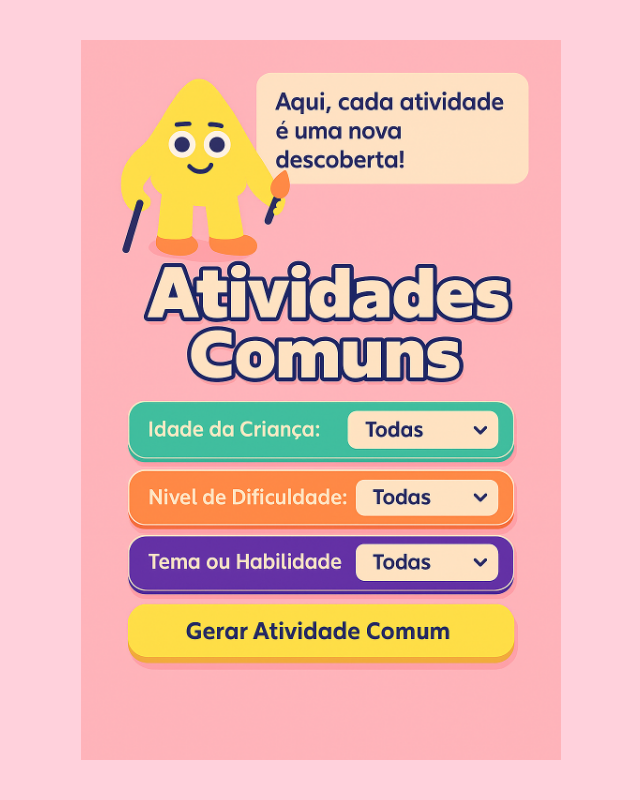
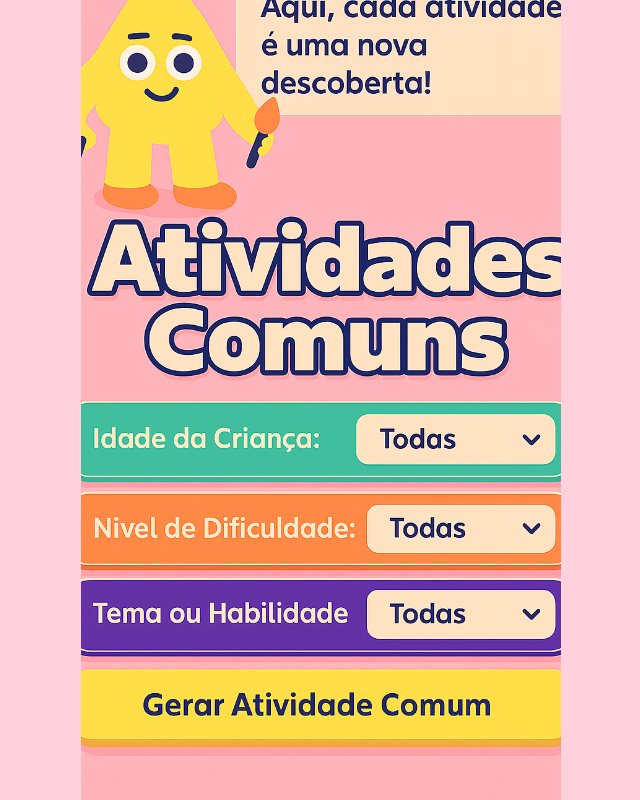
Before and after one commit to letiricetti2-alt/gerador-de-atividades-infantis, a Next.js app: page /atividades-comuns in a window 1280 px wide. Shown: the whole page, without its empty margins (319-959 px from the left). Built offline with nearby package versions, Linux system fonts and the light colour scheme.

Commit message:
Update page.jsx

```diff
--- a/app/atividades-comuns/page.jsx
+++ b/app/atividades-comuns/page.jsx
@@ -6,15 +6,15 @@ export default function AtividadesComuns() {
   return (
     <main
       style={{
-        backgroundColor: "#FFD1DC", // 💗 fundo rosa igual à home
+        backgroundColor: "#FFD1DC", // rosa
         display: "flex",
         justifyContent: "center",
         alignItems: "center",
         width: "100vw",
         height: "100vh",
-        overflow: "hidden",
         margin: 0,
         padding: 0,
+        overflow: "hidden",
       }}
     >
       <div
@@ -22,6 +22,7 @@ export default function AtividadesComuns() {
           position: "relative",
           width: "480px",
           height: "950px",
+          overflow: "hidden", // 👈 corta qualquer sobra
         }}
       >
         <Image
@@ -30,7 +31,7 @@ export default function AtividadesComuns() {
           fill
           priority
           style={{
-            objectFit: "contain",
+            objectFit: "cover", // 👈 cobre tudo, sem sobrar
           }}
         />
       </div>
```
